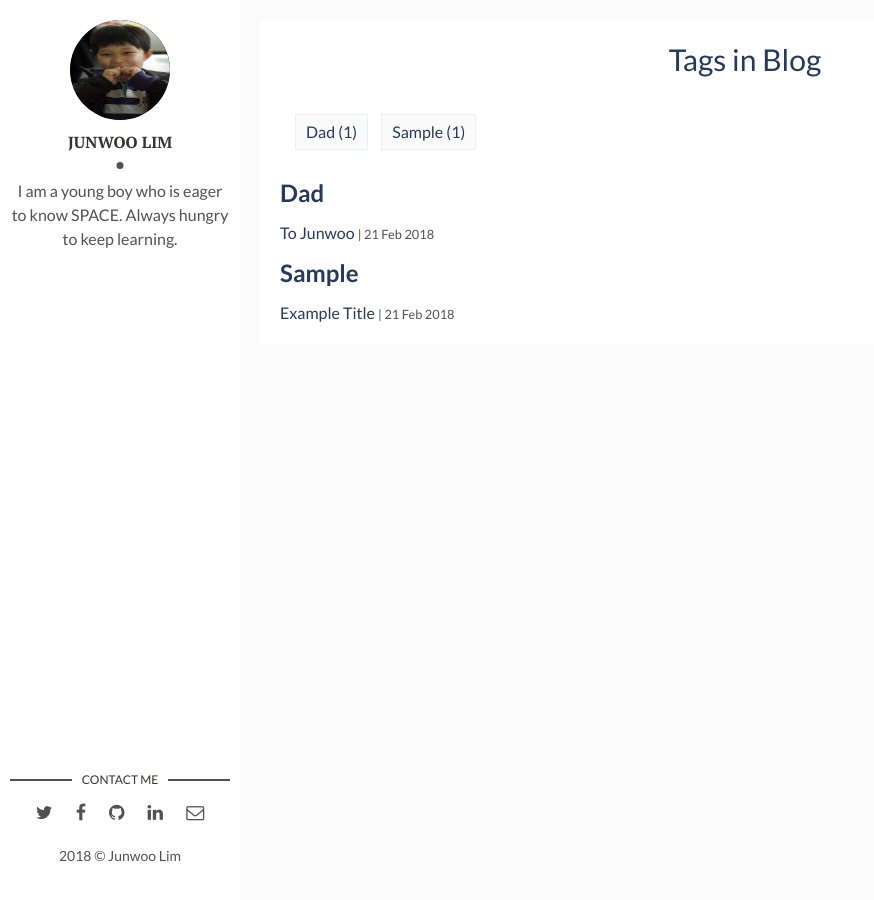
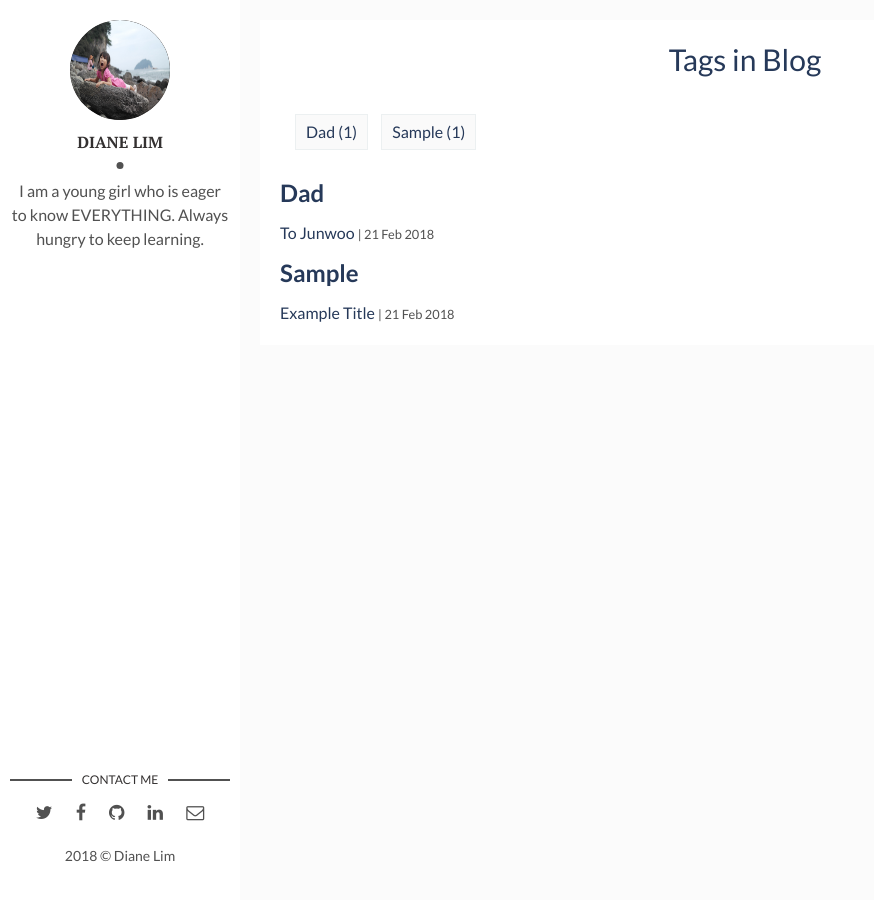
Before and after one commit to dianejlim/dianejlim.github.io, a Jekyll site: the page built from tags.html, in a window 1280 px wide. Shown: the whole page, without its empty margins (0-874 px from the left). Built offline with Jekyll 4.4.1, drawn with Linux system fonts in a browser that asks for light colours.

Commit message:
homepage update

```diff
--- a/_config.yml
+++ b/_config.yml
@@ -1,4 +1,4 @@
-title: Hello, world! I'm Junwoo Lim
+title: Hello, world! I'm Diane Lim
 description: > # this means to ignore newlines until "baseurl:"
   Write an awesome description for your new site here. You can edit this
   line in _config.yml. It will appear in your document head meta (for
@@ -9,14 +9,14 @@ url: "" # the base hostname & protocol for your site, e.g. http://example.com
 site-twitter: #if your site has a twitter account, enter it here
 
 # Author Settings
-author: Junwoo Lim # add your name
-author-img: junwoolim.jpg # add your photo
-about-author: I am a young boy who is eager to know SPACE. Always hungry to keep learning. # add description
+author: Diane Lim # add your name
+author-img: dianelim.jpg # add your photo
+about-author: I am a young girl who is eager to know EVERYTHING. Always hungry to keep learning. # add description
 social-twitter: # add your Twitter handle
 social-facebook: # add your Facebook handle
-social-github: junwoolim # add your Github handle
+social-github: dianejlim # add your Github handle
 social-linkedin: # add your Linkedin handle
-social-email: junwoolim0704@gmail.com # add your Email address
+social-email: dianejlim10@gmail.com # add your Email address
 
 # Disqus
 discus-identifier:  # add your discus identifier
```
Also changed, not shown: assets/img/dianelim.jpg (added), assets/img/junwoolim.jpg (deleted).
